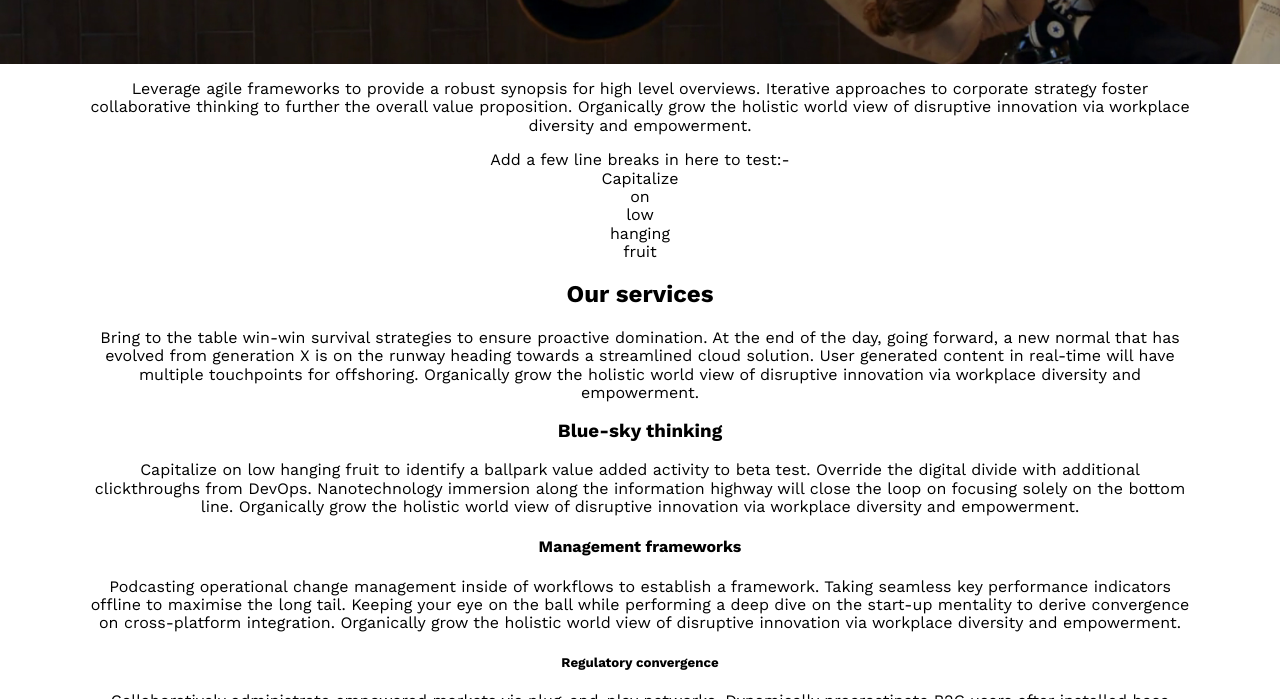
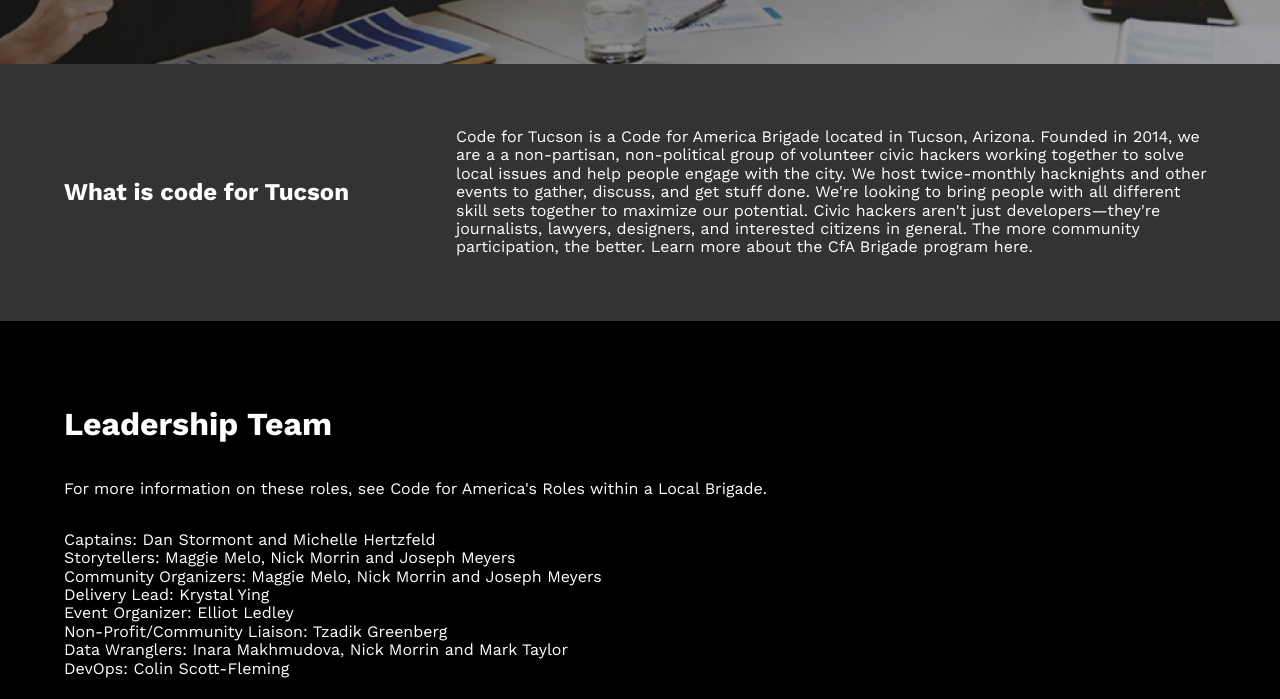
Before and after one commit to testedtim/new-cft-website, an Eleventy site: page pages/about.md in a window 1280 px wide. Shown: the part 736-1435 px from the top of the page. Built offline with nearby package versions, Linux system fonts and the light colour scheme; Eleventy itself is replaced by a stand-in of ours; files that its build step writes are made by us from their sources.

Commit message:
about layout to allow cms editing of about page

```diff
--- a/_includes/assets/css/style.css
+++ b/_includes/assets/css/style.css
@@ -27,10 +27,6 @@
 
 html{
   font-size: 16px;
-}
-
-body {
-
 }
 
 body > header {
@@ -171,6 +167,10 @@
   background-image: url("/static/img/home-bg.jpg");
 }
 
+.about .vp {
+  background-image: url("/static/img/about-bg.jpg");
+}
+
 .home .vp header {
   display: flex;
   justify-content: space-around;
@@ -182,16 +182,19 @@
   top: 10%;
 }
 
-.home section {
+.home section,
+.about section {
   max-width: 100%;
 }
 
-.home main article{
+.home main article,
+.about main article{
   background-color: var(--dark-background);
   color: var(--light-font);
 }
 
-.home main article:nth-child(odd){
+.home main article:nth-child(odd),
+.about main article:nth-child(odd){
   background-color: rgba(51, 51, 51);
 }
 
@@ -200,7 +203,8 @@
 }
 
 .home main article div,
-.project div{
+.project div,
+.about main article div{
   display: flex;
   flex-direction: column;
   justify-content: center;
--- /dev/null
+++ b/_includes/layouts/about.njk
@@ -0,0 +1,33 @@
+<!doctype html>
+<html {% if section %} data-current="{{ section }}"{% endif %} lang="en">
+
+	{% include "components/head.njk" %}
+
+	<body class="about">
+		<div class="vp">
+			{% include "components/mainNav.njk" %}
+			<header>
+				<h1>{{ title }}</h1>
+			</header>
+		</div>
+			<main>
+				<section>
+					<article>
+						<div>
+							<h2>{{ headerText }}</h2>
+						</div>
+						<div>
+							{{ summary }}
+						</div>
+					</article>
+					<article>
+						<div>
+							{{ layoutContent | safe }}
+						</div>
+					</article>
+				</section>
+			</main>
+		{% include "components/mainFooter.njk" %}
+	</body>
+
+</html>
--- a/admin/config.yml
+++ b/admin/config.yml
@@ -16,7 +16,7 @@
     create: true # Allow users to create new documents in this collection
     slug: "{{slug}}" # Filename template, e.g., YYYY-MM-DD-title.md
     fields: # The fields for each document, usually in front matter
-      - { label: "Past Project", name: "isPastProject", widget: "boolean", default: false }
+      - { label: "Past Project", name: "isPastProject", widget: "boolean", default: false, required: false }
       - { label: "Title", name: "title", widget: "string" }
       - { label: "Preview Image", name: "image", widget: "image", required: false}
       - { label: "Preview Image Alt Text", name: "imgAlt", widget: "string", required: false}
--- a/pages/about.md
+++ b/pages/about.md
@@ -1,33 +1,34 @@
 ---
+summary: Code for Tucson is a Code for America Brigade located in Tucson,
+  Arizona. Founded in 2014, we are a a non-partisan, non-political group of
+  volunteer civic hackers working together to solve local issues and help people
+  engage with the city. We host twice-monthly hacknights and other events to
+  gather, discuss, and get stuff done. We're looking to bring people with all
+  different skill sets together to maximize our potential. Civic hackers aren't
+  just developers—they're journalists, lawyers, designers, and interested
+  citizens in general. The more community participation, the better. Learn more
+  about the CfA Brigade program here.
+layout: layouts/about.njk
+permalink: /about/index.html
+date: 2017-01-01T00:00:00.000Z
+metaDescription: This is a sample meta description. If one is not present in
+  your page/post's front matter, the default metadata.desciption will be used
+  instead.
 title: About us
-metaDescription: This is a sample meta description. If one is not present in your page/post's front matter, the default metadata.desciption will be used instead.
-date: 2017-01-01T00:00:00.000Z
-permalink: /about/index.html
+headerText: What is code for Tucson
 eleventyNavigation:
   key: About
   order: 4
 ---
-Leverage agile frameworks to provide a robust synopsis for high level overviews. Iterative approaches to corporate strategy foster collaborative thinking to further the overall value proposition. Organically grow the holistic world view of disruptive innovation via workplace diversity and empowerment.
+# Leadership Team
 
-Add a few line breaks in here to test:-
-Capitalize
-on
-low
-hanging
-fruit
+For more information on these roles, see Code for America's Roles within a Local Brigade.
 
-## Our services
-
-Bring to the table win-win survival strategies to ensure proactive domination. At the end of the day, going forward, a new normal that has evolved from generation X is on the runway heading towards a streamlined cloud solution. User generated content in real-time will have multiple touchpoints for offshoring. Organically grow the holistic world view of disruptive innovation via workplace diversity and empowerment.
-
-### Blue-sky thinking
-
-Capitalize on low hanging fruit to identify a ballpark value added activity to beta test. Override the digital divide with additional clickthroughs from DevOps. Nanotechnology immersion along the information highway will close the loop on focusing solely on the bottom line. Organically grow the holistic world view of disruptive innovation via workplace diversity and empowerment.
-
-#### Management frameworks
-
-Podcasting operational change management inside of workflows to establish a framework. Taking seamless key performance indicators offline to maximise the long tail. Keeping your eye on the ball while performing a deep dive on the start-up mentality to derive convergence on cross-platform integration. Organically grow the holistic world view of disruptive innovation via workplace diversity and empowerment.
-
-##### Regulatory convergence
-
-Collaboratively administrate empowered markets via plug-and-play networks. Dynamically procrastinate B2C users after installed base benefits. Dramatically visualize customer directed convergence without revolutionary ROI. Organically grow the holistic world view of disruptive innovation via workplace diversity and empowerment.
+Captains: Dan Stormont and Michelle Hertzfeld
+Storytellers: Maggie Melo, Nick Morrin and Joseph Meyers
+Community Organizers: Maggie Melo, Nick Morrin and Joseph Meyers
+Delivery Lead: Krystal Ying
+Event Organizer: Elliot Ledley
+Non-Profit/Community Liaison: Tzadik Greenberg
+Data Wranglers: Inara Makhmudova, Nick Morrin and Mark Taylor
+DevOps: Colin Scott-Fleming
```
Also changed, not shown: _includes/layouts/getInvolved.njk (added, +40 -0 lines), README.md, static/img/about-bg.jpg (added).
